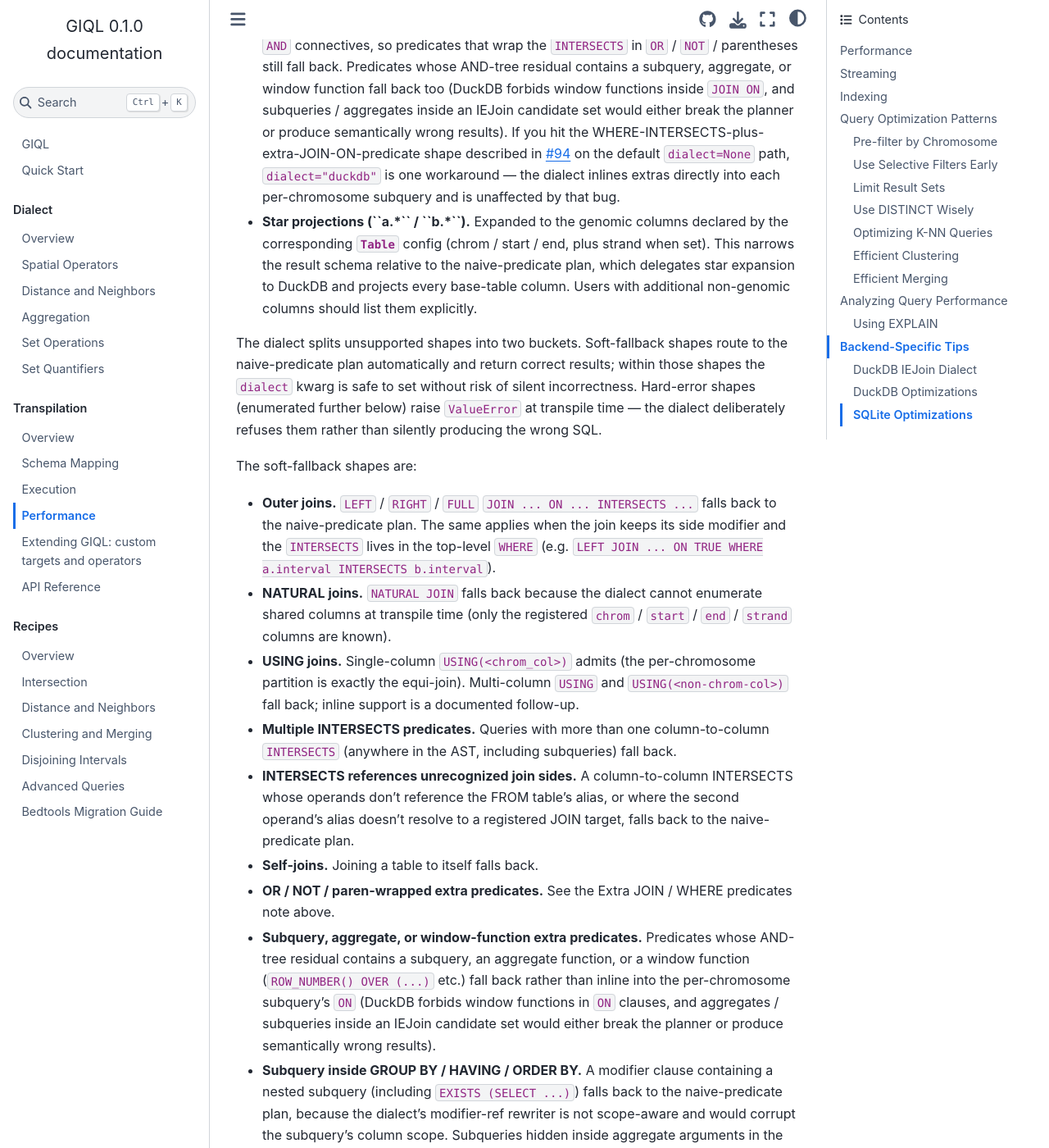
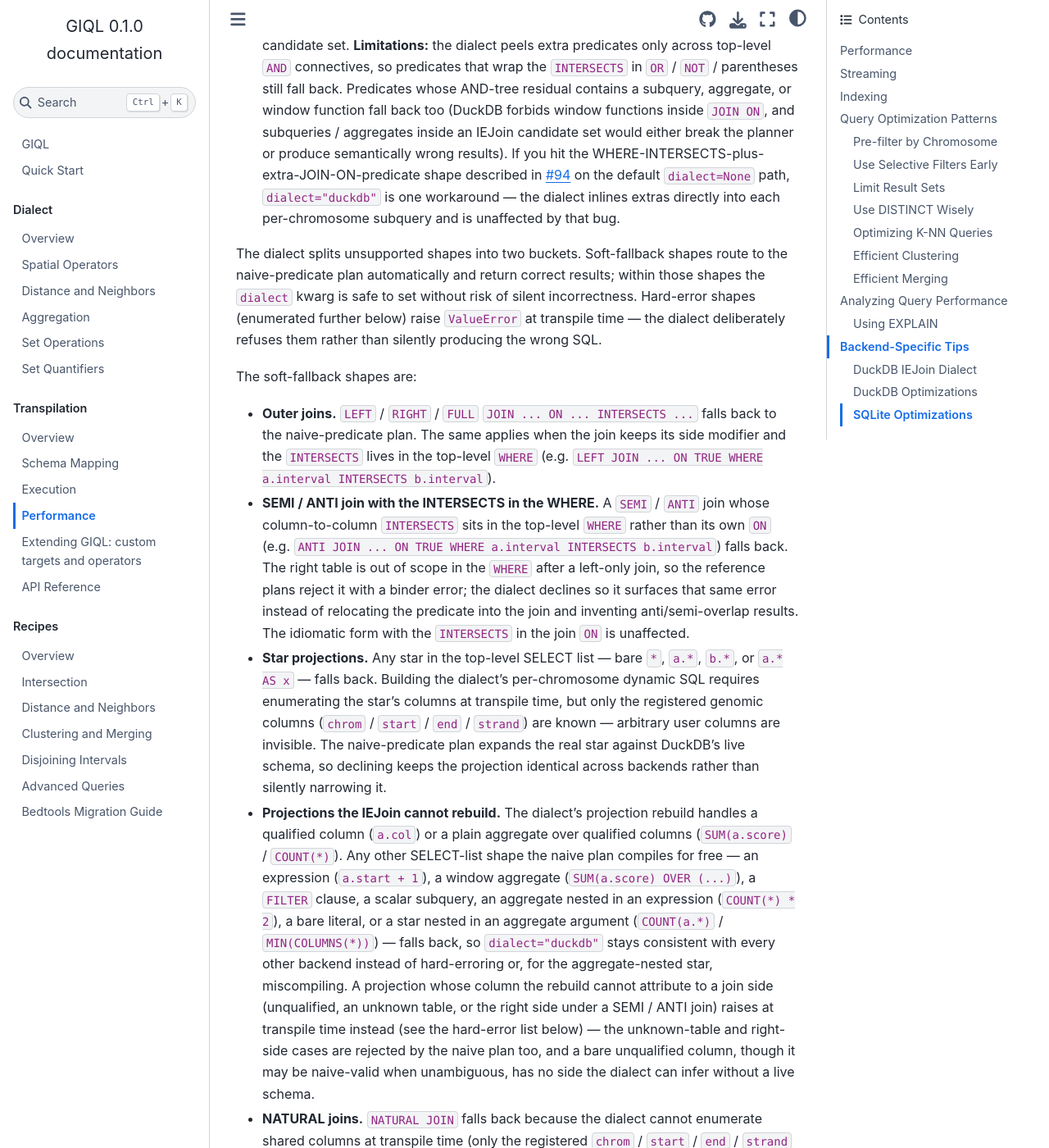
Before and after one commit to abdenlab/giql, a Sphinx documentation site: the page built from docs/transpilation/performance.rst, in a window 1280 px wide and 1400 px high, scrolled down 8351 px. Shown: the whole window at 82% size. Built offline with Sphinx 7.4.7 and the Sphinx Book theme 1.1.4, drawn with Linux system fonts in a browser that asks for light colours; some of the changed text lies outside the part shown.

Commit message:
fix: Decline unsupported DuckDB IEJoin shapes to the naive-predicate plan
Route four cross-backend inconsistencies in the DuckDB IEJoin INTERSECTS
override to the naive-predicate plan so dialect="duckdb" stays consistent
with dialect=None / "datafusion" for any shape the IEJoin cannot faithfully
rebuild but the naive plan handles. Declining is cheap: the naive overlap
predicate still plans as a chromosome-keyed hash/range join (#167).

- #201: a SEMI/ANTI join whose column-to-column INTERSECTS sits in the
  top-level WHERE references the out-of-scope right table; the WHERE-branch
  relocated it into the join ON and invented anti/semi-overlap results. New
  guard _has_left_only_join_where_intersects declines so the naive plan
  surfaces the same binder error the reference plans raise.

- #202: star projections (a.* / b.* / bare *) expanded to only the configured
  genomic columns, dropping user columns. New guard _has_star_projection
  declines every star so DuckDB expands the real star against the live schema.

- #204, #205: projections the naive plan compiles but the IEJoin projection
  rebuild cannot express — expressions (a.start + 1), window aggregates,
  FILTER clauses, scalar subqueries, aggregates nested in expressions
  (COUNT(*) * 2), and stars nested in an aggregate argument (COUNT(a.*),
  MIN(COLUMNS(*))) — now decline via a projection pre-scan
  (_projection_declines_to_naive) instead of hard-erroring (#205) or
  miscompiling (#204). A projection referencing an out-of-scope column
  (unqualified / unknown-table / right-side) still raises a clean ValueError,
  since the naive plan rejects it too. The now-redundant specialized
  diagnostic branches (window / FILTER / scalar-subquery / arithmetic-over-
  aggregate messages) collapse into the generic qualified-projection error —
  the accurate guidance for the only cases that still reach it (qualify the
  column and the wrapper itself declines).

Docs (performance.rst): the unsupported-but-naive-valid projection shapes
move into the soft-fallback list; the corresponding hard-error entries are
removed.

Claude-Session: https://claude.ai/code/session_01KAYsMtN7vYuECZHeeFFzCM

```diff
--- a/docs/transpilation/performance.rst
+++ b/docs/transpilation/performance.rst
@@ -381,8 +381,9 @@ results.
    rows = conn.execute(sql).fetchall()
 
 The dialect rewrites the whole query, so the supported shape is
-``SELECT <qualified projections> FROM <base table> {INNER|SEMI|ANTI}
-JOIN <base table> {ON|WHERE} <one column-to-column INTERSECTS>`` — the
+``SELECT <qualified non-star projections> FROM <base table>
+{INNER|SEMI|ANTI} JOIN <base table> {ON|WHERE} <one column-to-column
+INTERSECTS>`` — the
 JOIN and the column-to-column ``INTERSECTS`` are both required
 (literal-range ``INTERSECTS`` against a single table falls through to
 the default predicate generator).
@@ -390,11 +391,13 @@ the default predicate generator).
 **Join variants.** ``INNER JOIN`` is the default. ``SEMI JOIN`` returns
 distinct left rows that have at least one overlapping match; ``ANTI
 JOIN`` returns left rows with no overlapping match. Both restrict the
-outer SELECT to left-side projections — any reference to the right
-side (``b.col`` / ``b.*`` / aggregate over ``b.*``) raises
-``ValueError``. ANTI uses a left-distinct chromosome partition rather
-than the chromosome INTERSECT used by INNER / SEMI, so left rows on
-chromosomes absent from the right table are preserved.
+outer SELECT to left-side projections — any ``b.col`` reference (or an
+aggregate over ``b.col``) raises ``ValueError``; a right-side ``b.*``
+declines to the naive-predicate plan with every other star (which then
+rejects the out-of-scope right table at bind time). ANTI uses a
+left-distinct chromosome partition rather than the chromosome INTERSECT
+used by INNER / SEMI, so left rows on chromosomes absent from the right
+table are preserved.
 
 DuckDB plans INNER through the IE_JOIN / PIECEWISE_MERGE_JOIN
 sort-merge family. SEMI and ANTI with inequality predicates plan
@@ -433,12 +436,6 @@ decorations:
   ``dialect=None`` path, ``dialect="duckdb"`` is one workaround — the
   dialect inlines extras directly into each per-chromosome subquery
   and is unaffected by that bug.
-- **Star projections (``a.*`` / ``b.*``).** Expanded to the genomic
-  columns declared by the corresponding :class:`Table` config (chrom
-  / start / end, plus strand when set). This narrows the result schema
-  relative to the naive-predicate plan, which delegates star expansion to
-  DuckDB and projects every base-table column. Users with additional
-  non-genomic columns should list them explicitly.
 
 The dialect splits unsupported shapes into two buckets. Soft-fallback
 shapes route to the naive-predicate plan automatically and return correct
@@ -455,6 +452,40 @@ The soft-fallback shapes are:
   when the join keeps its side modifier and the ``INTERSECTS`` lives in
   the top-level ``WHERE`` (e.g. ``LEFT JOIN ... ON TRUE WHERE
   a.interval INTERSECTS b.interval``).
+- **SEMI / ANTI join with the INTERSECTS in the WHERE.** A ``SEMI`` /
+  ``ANTI`` join whose column-to-column ``INTERSECTS`` sits in the
+  top-level ``WHERE`` rather than its own ``ON`` (e.g. ``ANTI JOIN ... ON
+  TRUE WHERE a.interval INTERSECTS b.interval``) falls back. The right
+  table is out of scope in the ``WHERE`` after a left-only join, so the
+  reference plans reject it with a binder error; the dialect declines so
+  it surfaces that same error instead of relocating the predicate into
+  the join and inventing anti/semi-overlap results. The idiomatic form
+  with the ``INTERSECTS`` in the join ``ON`` is unaffected.
+- **Star projections.** Any star in the top-level SELECT list — bare
+  ``*``, ``a.*``, ``b.*``, or ``a.* AS x`` — falls back. Building the
+  dialect's per-chromosome dynamic SQL requires enumerating the star's
+  columns at transpile time, but only the registered genomic columns
+  (``chrom`` / ``start`` / ``end`` / ``strand``) are known — arbitrary
+  user columns are invisible. The naive-predicate plan expands the real
+  star against DuckDB's live schema, so declining keeps the projection
+  identical across backends rather than silently narrowing it.
+- **Projections the IEJoin cannot rebuild.** The dialect's projection
+  rebuild handles a qualified column (``a.col``) or a plain aggregate
+  over qualified columns (``SUM(a.score)`` / ``COUNT(*)``). Any other
+  SELECT-list shape the naive plan compiles for free — an expression
+  (``a.start + 1``), a window aggregate (``SUM(a.score) OVER (...)``), a
+  ``FILTER`` clause, a scalar subquery, an aggregate nested in an
+  expression (``COUNT(*) * 2``), a bare literal, or a star nested in an
+  aggregate argument (``COUNT(a.*)`` / ``MIN(COLUMNS(*))``) — falls back,
+  so ``dialect="duckdb"`` stays consistent with every other backend
+  instead of hard-erroring or, for the aggregate-nested star,
+  miscompiling. A projection whose column the rebuild cannot attribute to
+  a join side (unqualified, an unknown table, or the right side under a
+  SEMI / ANTI join) raises at transpile time instead (see the hard-error
+  list below) — the unknown-table and right-side cases are rejected by the
+  naive plan too, and a bare unqualified column, though it may be
+  naive-valid when unambiguous, has no side the dialect can infer without a
+  live schema.
 - **NATURAL joins.** ``NATURAL JOIN`` falls back because the dialect
   cannot enumerate shared columns at transpile time (only the
   registered ``chrom`` / ``start`` / ``end`` / ``strand`` columns are
@@ -498,37 +529,35 @@ The soft-fallback shapes are:
 Query-shape ``ValueError`` raises (the dialect deliberately refuses
 these rather than silently miscompile):
 
-- **Bare** ``SELECT *`` **and unqualified columns.** The dialect path
-  needs to know which side each output column comes from. Use ``a.*``,
-  ``b.*``, ``a.col``, or ``a.col AS x``.
-- **Expression-form projections.** ``a.start + 1`` and other non-column
-  expressions (other than aggregates) raise. Project the underlying
-  column and compute in a wrapping query around the dialect's output,
-  or omit ``dialect="duckdb"`` to use the naive-predicate plan.
+- **Unqualified columns.** A bare column reference (``SELECT score``)
+  raises — the dialect path needs to know which side each output column
+  comes from, and has no live schema to infer it (so an unambiguous
+  unqualified column that the naive plan would accept still raises here).
+  Use ``a.col`` or ``a.col AS x``. (Bare ``SELECT *`` does not raise; like
+  every star it falls back to the naive-predicate plan — see the
+  soft-fallback list above. An expression / window aggregate / ``FILTER``
+  clause over an *unqualified* column raises the same "requires qualified
+  projections" error — once qualified, the wrapper itself falls back to the
+  naive plan rather than erroring. A scalar subquery always falls back, even
+  over an unqualified inner column, since that column resolves against the
+  subquery's own scope.)
 - **Unknown table qualifier.** ``c.col`` when the only sides are ``a``
   and ``b``.
 - **Unknown alias in GROUP BY / HAVING / ORDER BY.** A modifier-clause
   column qualified with a table alias outside the join's two sides
   (``c.col``) raises with a ``cannot resolve … in <CLAUSE>`` message
   naming the expected aliases.
-- **Right-side reference in SEMI / ANTI joins.** ``b.col`` / ``b.*`` /
-  aggregate over ``b.*`` in the outer SELECT, GROUP BY, HAVING, ORDER
+- **Right-side reference in SEMI / ANTI joins.** ``b.col`` or an
+  aggregate over ``b.col`` in the outer SELECT, GROUP BY, HAVING, ORDER
   BY, or aggregate argument under ``SEMI JOIN`` / ``ANTI JOIN`` raises;
-  SEMI / ANTI return left-side columns only.
+  SEMI / ANTI return left-side columns only. (A right-side ``b.*`` falls
+  back to the naive-predicate plan with every other star — see the
+  soft-fallback list above.)
 - **Aggregate of unqualified column.** ``SUM(score)`` raises; use
-  ``SUM(a.score)`` or ``SUM(b.score)``.
-- **Star projection with a user alias.** ``a.* AS x`` raises (most
-  engines reject star-with-alias outright); either drop the alias and
-  use ``a.*``, or list the columns explicitly with per-column aliases.
-- **Window aggregates and FILTER clauses.** ``SUM(a.score) OVER
-  (...)`` and ``SUM(a.score) FILTER (WHERE ...)`` raise with a
-  dedicated error; rewrite the projection or omit ``dialect="duckdb"``.
-- **Aggregates inside expressions.** ``COUNT(*) * 2`` and similar
-  arithmetic-over-aggregate projections raise; project the aggregate
-  on its own and do arithmetic in a wrapping query.
-- **Scalar subqueries in the SELECT list.** ``(SELECT SUM(x) FROM
-  other_table) AS s`` raises; rewrite without the subquery or omit
-  ``dialect="duckdb"``.
+  ``SUM(a.score)`` or ``SUM(b.score)``. (A qualified aggregate the IEJoin
+  cannot rebuild — ``SUM(a.score) OVER (...)``, ``SUM(a.score) FILTER
+  (WHERE ...)``, ``COUNT(*) * 2``, ``COUNT(a.*)`` — falls back to the
+  naive plan instead; see the soft-fallback list above.)
 - **Catalog/schema-qualified extra predicates.** ``mycat.myschema.a.col``
   in an extra predicate raises; the alias rewriter would leave the
   catalog/schema qualifier intact in the inner subquery, where it
```
Also changed, not shown: 1 other file.
